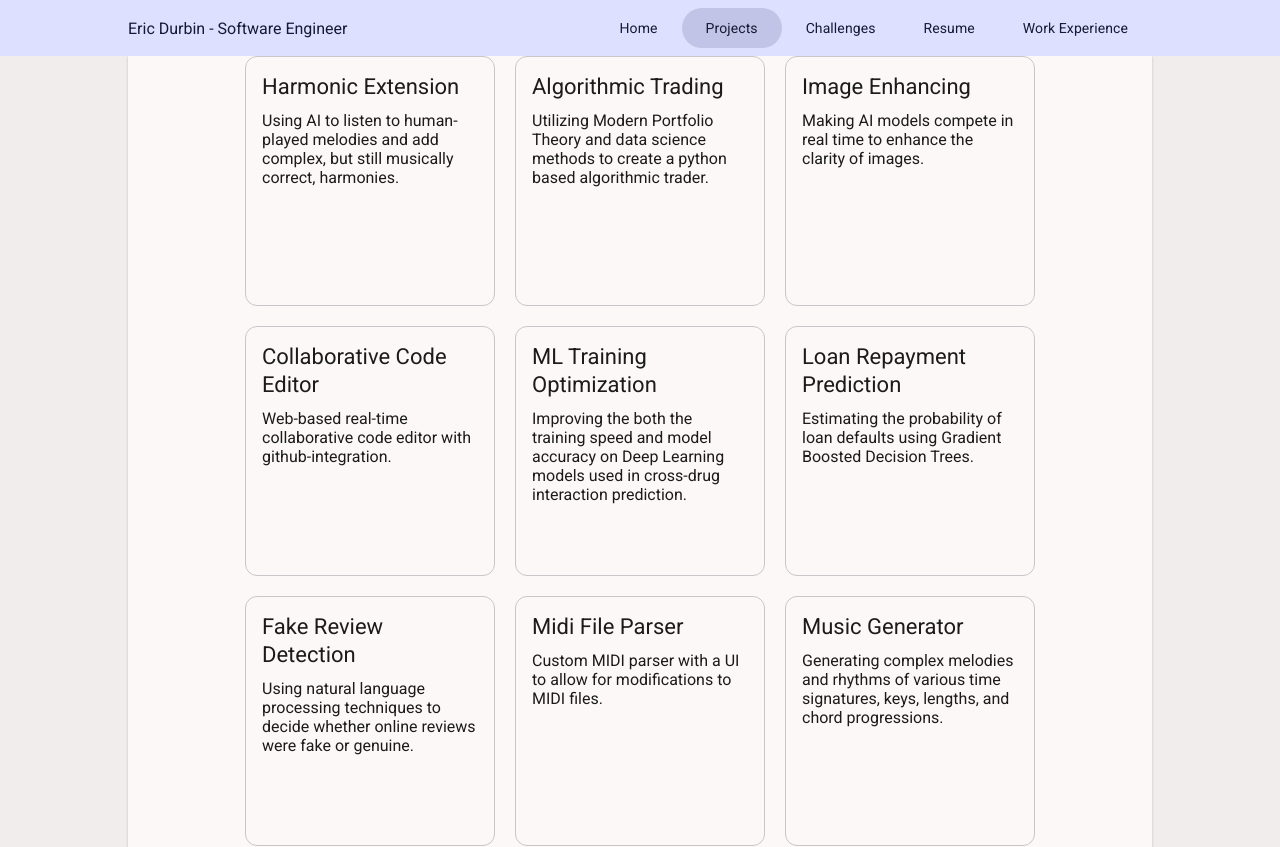
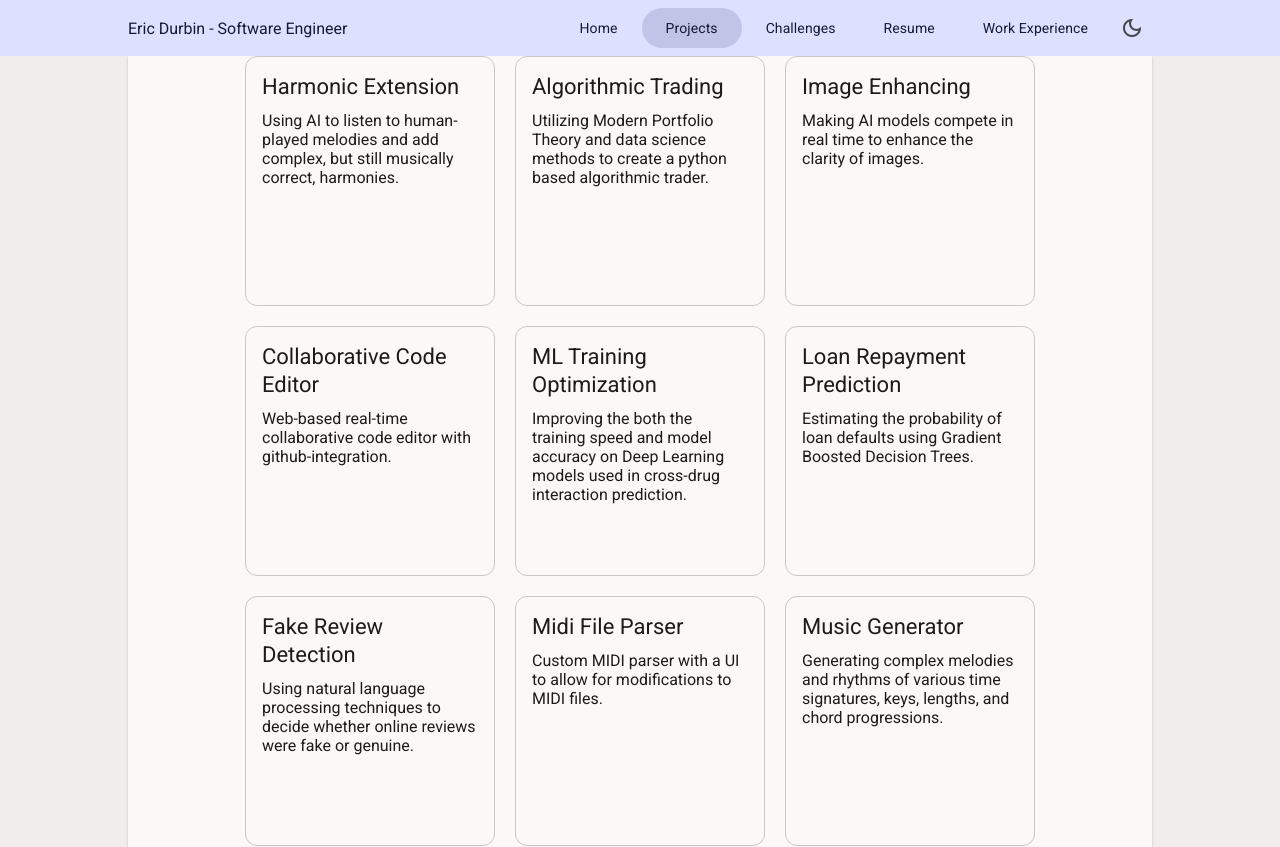
Before and after one commit to durbin3/website, an Angular app: page /projects in a window 1280 px wide. Shown: the top 847 px of the page. Built offline with nearby package versions, Linux system fonts and the light colour scheme.

Commit message:
add dark mode toggle

```diff
--- a/src/app/app.html
+++ b/src/app/app.html
@@ -1,4 +1,4 @@
-<div id="app">
+<div id="app" [class]="getColorTheme()">
     <app-nav [title]="title()" [pages]="pages" />
     <div id="app-content">
         <router-outlet />
--- a/src/app/app.scss
+++ b/src/app/app.scss
@@ -8,9 +8,12 @@
 }
 
 #app {
-    height: 100%;
+    height: fit-content;
+    min-height: 100%;
     display: flex;
     flex-direction: column;
+    color: var(--mat-sys-on-surface);
+    background-color: var(--mat-sys-surface-container);
 }
 #app-content {
     flex-grow: 1;
--- a/src/app/app.ts
+++ b/src/app/app.ts
@@ -1,7 +1,8 @@
-import { Component, signal } from '@angular/core';
+import { Component, inject, signal } from '@angular/core';
 import { RouterOutlet } from '@angular/router';
 import { Nav } from './nav/nav';
 import { pages } from './app.routes';
+import { Theme } from './theme';
 
 @Component({
     selector: 'app-root',
@@ -10,6 +11,13 @@ import { pages } from './app.routes';
     styleUrl: './app.scss',
 })
 export class App {
+    private readonly theme = inject(Theme);
     protected readonly title = signal('Eric Durbin - Software Engineer');
     pages = pages;
+
+    getColorTheme() {
+        const t = this.theme.getTheme();
+        console.log(t);
+        return t + '-mode';
+    }
 }
--- a/src/app/nav/nav.html
+++ b/src/app/nav/nav.html
@@ -11,6 +11,15 @@
                 {{ link.label }}
             </a>
         }
+        <button matIconButton (click)="toggleLightMode()">
+            <span class="material-symbols-outlined">
+                @if (lightMode) {
+                    dark_mode
+                } @else {
+                    light_mode
+                }
+            </span>
+        </button>
     </nav>
 </div>
 <div id="nav-spacer"></div>
--- a/src/app/nav/nav.ts
+++ b/src/app/nav/nav.ts
@@ -1,17 +1,28 @@
-import { Component,Input } from '@angular/core';
+import { Component,inject,Input } from '@angular/core';
 import { MatTabsModule } from '@angular/material/tabs';
 import { RouterModule } from '@angular/router';
 import { PageInfo } from '../app.routes';
 import { MatButtonModule } from '@angular/material/button';
 import { MatListModule } from '@angular/material/list';
+import { MatIconModule } from '@angular/material/icon';
+import { Theme } from '../theme';
 
 @Component({
     selector: 'app-nav',
-    imports: [MatTabsModule, RouterModule, MatButtonModule, MatListModule],
+    imports: [MatTabsModule, RouterModule, MatButtonModule, MatListModule, MatIconModule],
     templateUrl: './nav.html',
     styleUrl: './nav.scss',
 })
 export class Nav {
     @Input() title: string = '';
     @Input() pages!: PageInfo[];
+
+    private readonly theme = inject(Theme);
+    lightMode = true;
+
+    toggleLightMode() {
+        this.lightMode = !this.lightMode;
+        const colorScheme = this.lightMode ? 'light' : 'dark';
+        this.theme.setTheme(colorScheme);
+    }
 }
--- /dev/null
+++ b/src/app/theme.ts
@@ -0,0 +1,18 @@
+import { Injectable, signal } from '@angular/core';
+
+type ThemeOption = 'light' | 'dark';
+@Injectable({
+    providedIn: 'root'
+})
+export class Theme {
+    themeSignal = signal<ThemeOption>('light');
+
+    setTheme(theme: ThemeOption) {
+        console.log('setting theme: ', theme)
+        this.themeSignal.set(theme);
+    }
+
+    getTheme() {
+        return this.themeSignal();
+    }
+}
--- a/src/index.html
+++ b/src/index.html
@@ -8,6 +8,7 @@
         <meta name="description" content="Web site created using create-react-app" />
         <link rel="icon" type="image/x-icon" href="favicon.ico" />
         <link rel="stylesheet" href="https://fonts.googleapis.com/css2?family=Roboto&family=Roboto&display=swap">
+        <link href="https://fonts.googleapis.com/css2?family=Material+Symbols+Outlined" rel="stylesheet" />
     </head>
     <body>
         <app-root></app-root>
--- a/src/scss/color-theme.scss
+++ b/src/scss/color-theme.scss
@@ -16,133 +16,69 @@ OR
 
 @use '@angular/material' as mat;
 
-/* Light Theme */
+/* Light and dark themes */
 :root,
 :host {
     @include mat.theme-overrides(
         (
-            primary: #595c7a,
-            on-primary: #ffffff,
-            primary-container: #dee0ff,
-            on-primary-container: #151a34,
-            inverse-primary: #c1c4e7,
-            primary-fixed: #dee0ff,
-            primary-fixed-dim: #c1c4e7,
-            on-primary-fixed: #151a34,
-            on-primary-fixed-variant: #414562,
-            secondary: #5d5d6a,
-            on-secondary: #ffffff,
-            secondary-container: #e2e1f0,
-            on-secondary-container: #1a1b26,
-            secondary-fixed: #e2e1f0,
-            secondary-fixed-dim: #c6c5d4,
-            on-secondary-fixed: #1a1b26,
-            on-secondary-fixed-variant: #454652,
-            tertiary: #75546b,
-            on-tertiary: #ffffff,
-            tertiary-container: #ffd7f0,
-            on-tertiary-container: #2c1326,
-            tertiary-fixed: #ffd7f0,
-            tertiary-fixed-dim: #e4bbd5,
-            on-tertiary-fixed: #2c1326,
-            on-tertiary-fixed-variant: #5c3d53,
-            background: #fdf8f8,
-            on-background: #1c1b1b,
-            surface: #fdf8f8,
-            surface-dim: #ddd9d9,
-            surface-bright: #fdf8f8,
-            surface-container-lowest: #ffffff,
-            surface-container-low: #f7f3f2,
-            surface-container: #f1eded,
-            surface-container-high: #ebe7e7,
-            surface-container-highest: #e5e2e1,
-            on-surface: #1c1b1b,
-            shadow: #000000,
-            scrim: #000000,
-            surface-tint: #5f5e61,
-            inverse-surface: #313030,
-            inverse-on-surface: #f4f0ef,
-            outline: #78767b,
-            outline-variant: #c8c5cb,
-            neutral: #787676,
-            neutral10: #1c1b1b,
-            error: #ba1a1a,
-            error-container: #ffdad6,
-            on-error: #ffffff,
-            on-error-container: #410002,
-            surface-variant: #e4e1e7,
-            on-surface-variant: #47464b,
-            neutral-variant: #78767c,
-            neutral-variant20: #303034,
-            inverse-secondary: #c6c5d4,
-            inverse-tertiary: #e4bbd5,
+            primary: light-dark(#595c7a, #c1c4e7),
+            on-primary: light-dark(#ffffff, #2b2e4a),
+            primary-container: light-dark(#dee0ff, #414562),
+            on-primary-container: light-dark(#151a34, #dee0ff),
+            inverse-primary: light-dark(#c1c4e7, #595c7a),
+            primary-fixed: light-dark(#dee0ff, #dee0ff),
+            primary-fixed-dim: light-dark(#c1c4e7, #c1c4e7),
+            on-primary-fixed: light-dark(#151a34, #151a34),
+            on-primary-fixed-variant: light-dark(#414562, #414562),
+            secondary: light-dark(#5d5d6a, #c6c5d4),
+            on-secondary: light-dark(#ffffff, #2f303b),
+            secondary-container: light-dark(#e2e1f0, #454652),
+            on-secondary-container: light-dark(#1a1b26, #e2e1f0),
+            secondary-fixed: light-dark(#e2e1f0, #e2e1f0),
+            secondary-fixed-dim: light-dark(#c6c5d4, #c6c5d4),
+            on-secondary-fixed: light-dark(#1a1b26, #1a1b26),
+            on-secondary-fixed-variant: light-dark(#454652, #454652),
+            tertiary: light-dark(#75546b, #e4bbd5),
+            on-tertiary: light-dark(#ffffff, #43273b),
+            tertiary-container: light-dark(#ffd7f0, #5c3d53),
+            on-tertiary-container: light-dark(#2c1326, #ffd7f0),
+            tertiary-fixed: light-dark(#ffd7f0, #ffd7f0),
+            tertiary-fixed-dim: light-dark(#e4bbd5, #e4bbd5),
+            on-tertiary-fixed: light-dark(#2c1326, #2c1326),
+            on-tertiary-fixed-variant: light-dark(#5c3d53, #5c3d53),
+            background: light-dark(#fdf8f8, #141313),
+            on-background: light-dark(#1c1b1b, #e5e2e1),
+            surface: light-dark(#fdf8f8, #141313),
+            surface-dim: light-dark(#ddd9d9, #141313),
+            surface-bright: light-dark(#fdf8f8, #3a3939),
+            surface-container-lowest: light-dark(#ffffff, #0e0e0e),
+            surface-container-low: light-dark(#f7f3f2, #1c1b1b),
+            surface-container: light-dark(#f1eded, #201f1f),
+            surface-container-high: light-dark(#ebe7e7, #2b2a2a),
+            surface-container-highest: light-dark(#e5e2e1, #353434),
+            on-surface: light-dark(#1c1b1b, #e5e2e1),
+            shadow: light-dark(#000000, #000000),
+            scrim: light-dark(#000000, #000000),
+            surface-tint: light-dark(#5f5e61, #c9c5c9),
+            inverse-surface: light-dark(#313030, #e5e2e1),
+            inverse-on-surface: light-dark(#f4f0ef, #313030),
+            outline: light-dark(#78767b, #929095),
+            outline-variant: light-dark(#c8c5cb, #47464b),
+            neutral: light-dark(#787676, #787676),
+            neutral10: light-dark(#1c1b1b, #1c1b1b),
+            error: light-dark(#ba1a1a, #ffb4ab),
+            error-container: light-dark(#ffdad6, #93000a),
+            on-error: light-dark(#ffffff, #690005),
+            on-error-container: light-dark(#410002, #ffdad6),
+            surface-variant: light-dark(#e4e1e7, #47464b),
+            on-surface-variant: light-dark(#47464b, #c8c5cb),
+            neutral-variant: light-dark(#78767c, #78767c),
+            neutral-variant20: light-dark(#303034, #303034),
+            inverse-secondary: light-dark(#c6c5d4, #5d5d6a),
+            inverse-tertiary: light-dark(#e4bbd5, #75546b),
         )
     );
 }
-
-/* Dark Theme */
-.dark {
-    @include mat.theme-overrides(
-        (
-            primary: #c1c4e7,
-            on-primary: #2b2e4a,
-            primary-container: #414562,
-            on-primary-container: #dee0ff,
-            inverse-primary: #595c7a,
-            primary-fixed: #dee0ff,
-            primary-fixed-dim: #c1c4e7,
-            on-primary-fixed: #151a34,
-            on-primary-fixed-variant: #414562,
-            secondary: #c6c5d4,
-            on-secondary: #2f303b,
-            secondary-container: #454652,
-            on-secondary-container: #e2e1f0,
-            secondary-fixed: #e2e1f0,
-            secondary-fixed-dim: #c6c5d4,
-            on-secondary-fixed: #1a1b26,
-            on-secondary-fixed-variant: #454652,
-            tertiary: #e4bbd5,
-            on-tertiary: #43273b,
-            tertiary-container: #5c3d53,
-            on-tertiary-container: #ffd7f0,
-            tertiary-fixed: #ffd7f0,
-            tertiary-fixed-dim: #e4bbd5,
-            on-tertiary-fixed: #2c1326,
-            on-tertiary-fixed-variant: #5c3d53,
-            background: #141313,
-            on-background: #e5e2e1,
-            surface: #141313,
-            surface-dim: #141313,
-            surface-bright: #3a3939,
-            surface-container-lowest: #0e0e0e,
-            surface-container-low: #1c1b1b,
-            surface-container: #201f1f,
-            surface-container-high: #2b2a2a,
-            surface-container-highest: #353434,
-            on-surface: #e5e2e1,
-            shadow: #000000,
-            scrim: #000000,
-            surface-tint: #c9c5c9,
-            inverse-surface: #e5e2e1,
-            inverse-on-surface: #313030,
-            outline: #929095,
-            outline-variant: #47464b,
-            neutral: #787676,
-            neutral10: #1c1b1b,
-            error: #ffb4ab,
-            error-container: #93000a,
-            on-error: #690005,
-            on-error-container: #ffdad6,
-            surface-variant: #47464b,
-            on-surface-variant: #c8c5cb,
-            neutral-variant: #78767c,
-            neutral-variant20: #303034,
-            inverse-secondary: #5d5d6a,
-            inverse-tertiary: #75546b,
-        )
-    );
-}
-
 
 /* Typography */
 :root, :host {
--- a/src/styles.scss
+++ b/src/styles.scss
@@ -3,7 +3,7 @@
 @use '@angular/material' as mat;
 
 html {
-    color-scheme: light dark;
+    color-scheme: light;
     height: 100%;
     @include mat.theme(
         (
@@ -11,6 +11,9 @@ html {
             typography: 'Roboto',
         )
     );
+}
+.dark-mode {
+    color-scheme: dark;
 }
 
 body {
@@ -20,9 +23,11 @@ body {
         sans-serif;
     -webkit-font-smoothing: antialiased;
     -moz-osx-font-smoothing: grayscale;
-    color: var(--mat-sys-on-surface);
-    background-color: var(--mat-sys-surface-container);
     margin: 0;
+}
+
+.material-symbols-outlined {
+    font-variation-settings: 'FILL' 0, 'wght' 400, 'GRAD' 0, 'opsz' 24
 }
 
 code {
```
